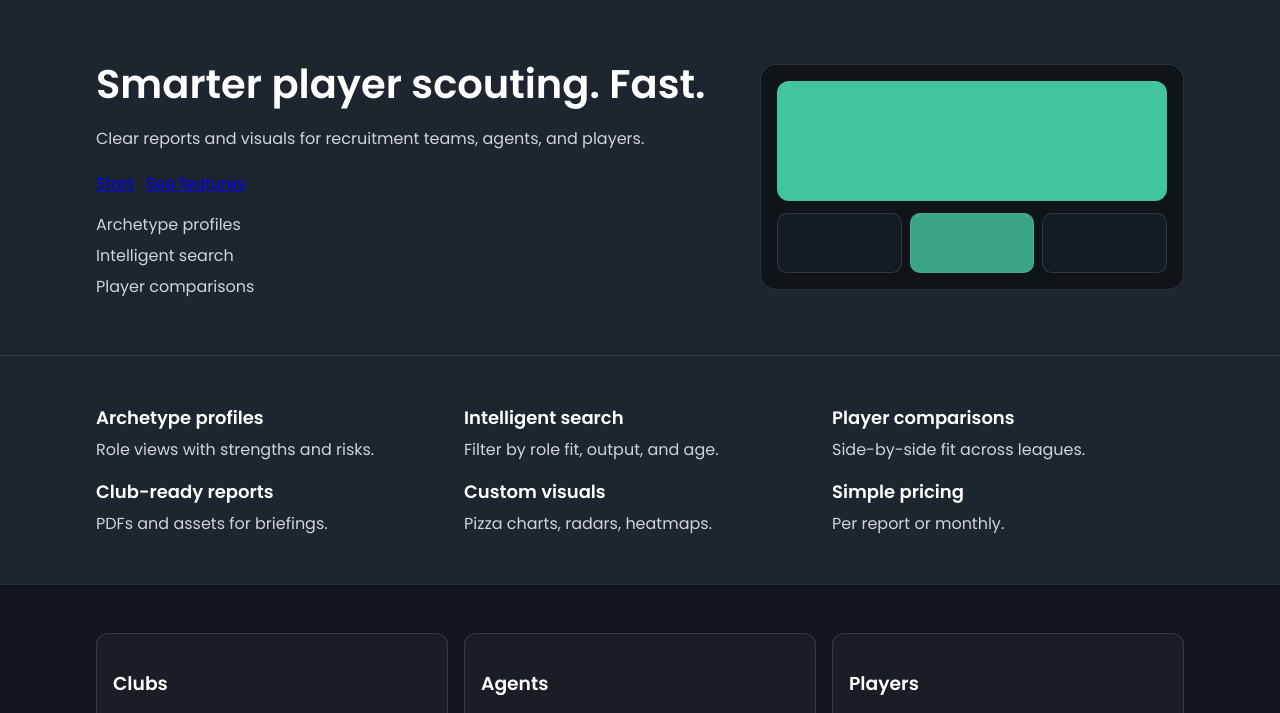
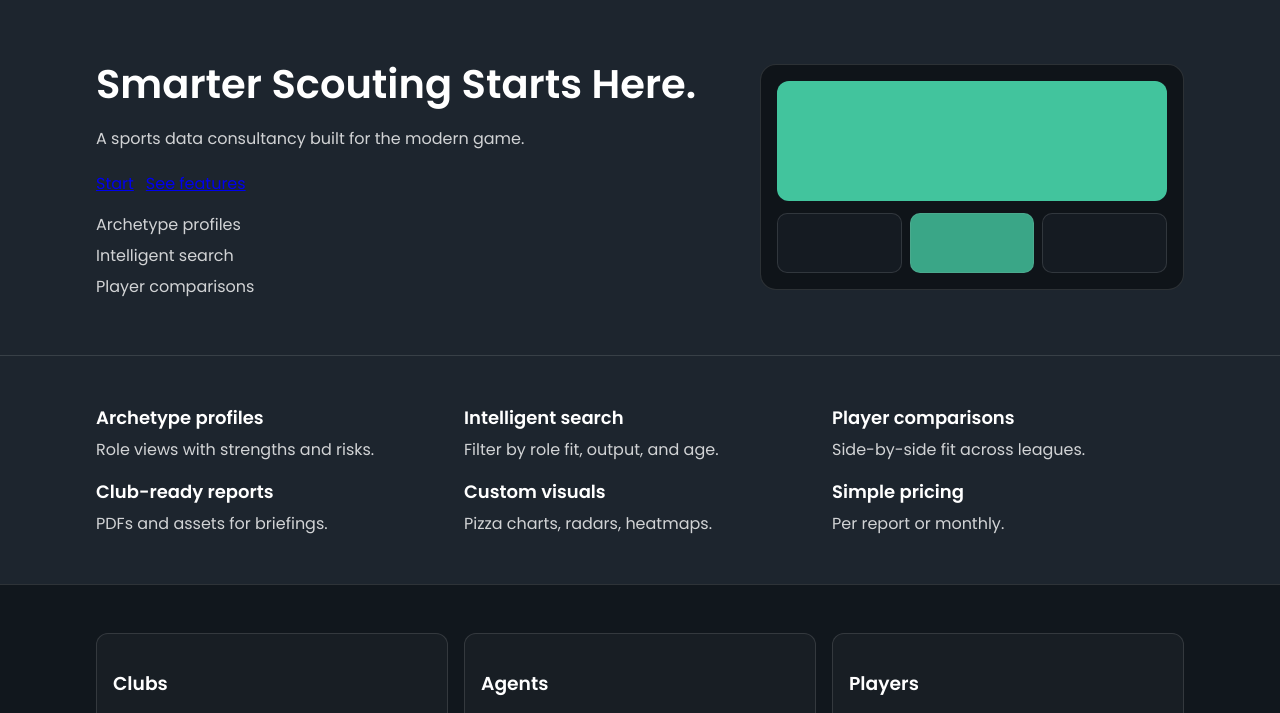
Before and after one commit to jpdata2024/website, a plain HTML site: page index.html in a window 1280 px wide. Shown: the part 39-752 px from the top of the page. Drawn offline with Linux system fonts and the light colour scheme.

Commit message:
Update index.html

```diff
--- a/index.html
+++ b/index.html
@@ -30,8 +30,8 @@
     <section class="hero">
       <div class="container grid2">
         <div>
-          <h1>Smarter player scouting. Fast.</h1>
-          <p>Clear reports and visuals for recruitment teams, agents, and players.</p>
+          <h1>Smarter Scouting Starts Here.</h1>
+          <p>A sports data consultancy built for the modern game.</p>
           <div class="row">
             <a class="btn btn-primary" href="#contact">Start</a>
             <a class="btn btn-ghost" href="#product">See features</a>
```
